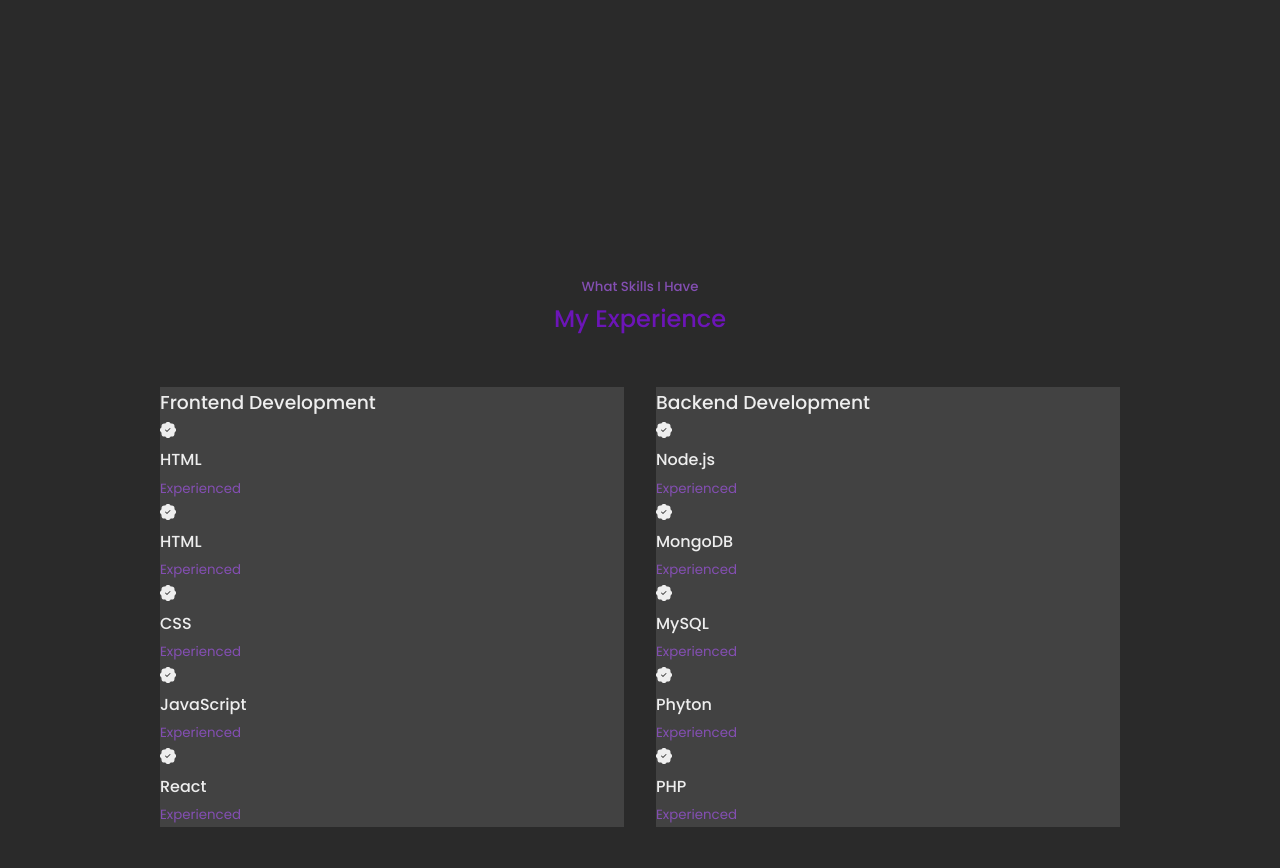
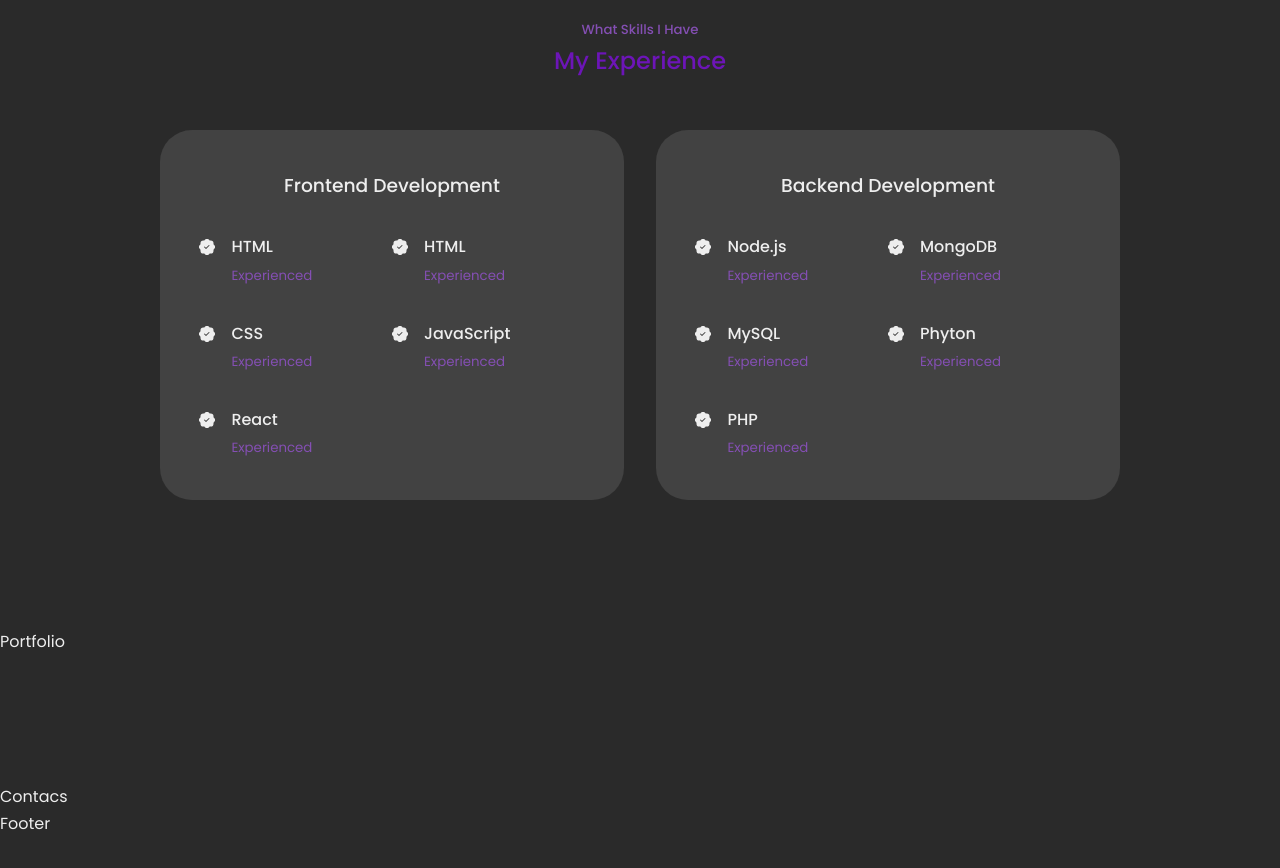
Before and after one commit to Juan-Jc/Juan-Puerta-Portfolio, a React (Create React App) app: page / in a window 1280 px wide. Shown: the part 1580-2448 px from the top of the page. After the commit the page ends 2418 px from the top, so only its background shows below. Built offline with nearby package versions, Linux system fonts and the light colour scheme.

Commit message:
experience component css finished---review the nav bar on small devices

```diff
--- a/src/components/experience/Experience.jsx
+++ b/src/components/experience/Experience.jsx
@@ -14,29 +14,39 @@
           <h3>Frontend Development</h3>
           <div className="experience__content">
             <article className="experience__details">
-              <BsPatchCheckFill />
+              <BsPatchCheckFill className= 'experience__details-icon' />
+              <div>
                 <h4>HTML</h4>
                 <small className='text-light'>Experienced</small>
+              </div>
             </article>
             <article className="experience__details">
-              <BsPatchCheckFill />
+              <BsPatchCheckFill className= 'experience__details-icon' />
+                <div>
                   <h4>HTML</h4>
                   <small className='text-light'>Experienced</small>
+              </div>
             </article>
             <article className="experience__details">
-              <BsPatchCheckFill />
+              <BsPatchCheckFill className= 'experience__details-icon' />
+              <div>
                 <h4>CSS</h4>
                 <small className='text-light'>Experienced</small>
+              </div>
             </article>
             <article className="experience__details">
-              <BsPatchCheckFill />
+              <BsPatchCheckFill className= 'experience__details-icon' />
+              <div>
                 <h4>JavaScript</h4>
                 <small className='text-light'>Experienced</small>
+              </div>
             </article>
             <article className="experience__details">
-              <BsPatchCheckFill />
+              <BsPatchCheckFill className= 'experience__details-icon' />
+              <div>
                 <h4>React</h4>
                 <small className='text-light'>Experienced</small>
+              </div>
             </article>
           </div>
         </div>
@@ -44,29 +54,39 @@
           <h3>Backend Development</h3>
           <div className="experience__content">
             <article className="experience__details">
-              <BsPatchCheckFill />
+              <BsPatchCheckFill className= 'experience__details-icon' />
+              <div>
                 <h4>Node.js</h4>
                 <small className='text-light'>Experienced</small>
+              </div>
             </article>
             <article className="experience__details">
-              <BsPatchCheckFill />
+              <BsPatchCheckFill className= 'experience__details-icon' />
+              <div>
                 <h4>MongoDB</h4>
                 <small className='text-light'>Experienced</small>
+              </div>
             </article>
             <article className="experience__details">
-              <BsPatchCheckFill />
+              <BsPatchCheckFill className= 'experience__details-icon' />
+              <div>
                 <h4>MySQL</h4>
                 <small className='text-light'>Experienced</small>
+              </div>
             </article>
             <article className="experience__details">
-              <BsPatchCheckFill />
+              <BsPatchCheckFill className= 'experience__details-icon' />
+              <div>
                 <h4>Phyton</h4>
                 <small className='text-light'>Experienced</small>
+              </div>
             </article>
             <article className="experience__details">
-              <BsPatchCheckFill />
+              <BsPatchCheckFill className= 'experience__details-icon' />
+              <div>
                 <h4>PHP</h4>
                 <small className='text-light'>Experienced</small>
+              </div>
             </article>
           </div>
         </div>
--- a/src/components/experience/experience.css
+++ b/src/components/experience/experience.css
@@ -6,4 +6,65 @@
 
 .experience__container > div {
     background: var(--bg-color);
+    padding: 2.4rem;
+    border-radius:2rem;
+    border: 1px solid transparent;
+    transition: var(--transition);
 }
+
+.experience__container > div:hover {
+    background: transparent;
+    border-color: var(--primary-color-variant);
+    cursor: default;
+}
+
+.experience__container > div h3 {
+    text-align: center;
+    margin-bottom: 2rem;
+    color: var(--white-color);
+}
+
+.experience__content {
+    display: grid;
+    grid-template-columns: 1fr 1fr;
+    row-gap: 2rem;
+}
+
+.experience__details {
+    display: flex;
+    gap: 1rem;
+}
+
+.experience__details-icon {
+    margin-top: 6px;
+
+}
+
+/* ########MEDIA QUERIES (MEDIUM DEICES) #########*/
+
+@media screen and (max-width: 1024px){
+    .experience__container {
+        grid-template-columns: 1fr;
+    }
+    .experience__container >div {
+        width: 80%;
+        padding: 2rem;
+        margin: 0 auto;
+    }
+
+    .experience__content {
+        padding: 1rem;
+    }
+}
+
+/* ########MEDIA QUERIES (SMALL DEICES) #########*/
+
+@media screen and (max-width: 600px){
+    .experience__container {
+        gap: 1rem;
+    }
+    .experience__container >div {
+        width: 100%;
+        padding: 2rem 1rem;
+    }
+}
--- a/src/index.css
+++ b/src/index.css
@@ -61,7 +61,6 @@
 
 section {
     margin-top: 8rem;
-    height: 100vh;
 }
 
 section > h2,
```
Lines whose indentation alone changed are shown as unchanged.
